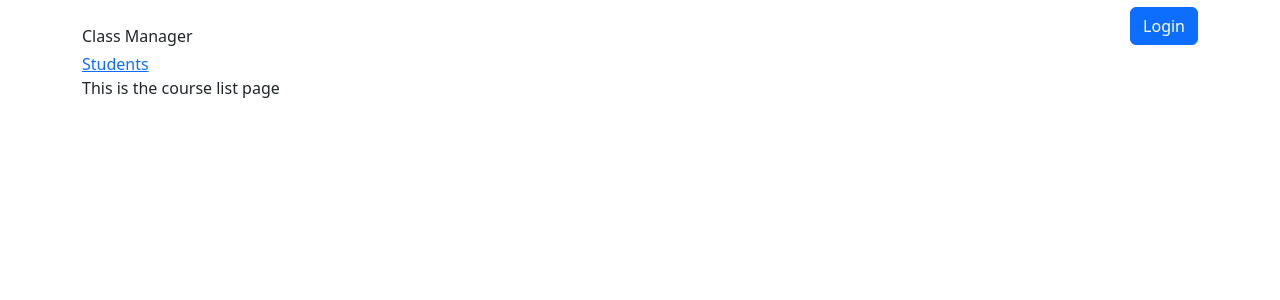
After one commit to HuiWenWeng/django_vue_project, a Django app: template class_manager/manager/templates/manager/course_list.html in a window 1280 px wide. The commit adds this page. Shown: the top 300 px of the page. Run offline with Django 4.2, Linux system fonts and the light colour scheme; the template is opened without the code that fills it, so the values that code supplies are empty.

Commit message:
list + detail views on Django

```diff
--- a/class_manager/core/templates/base.html
+++ b/class_manager/core/templates/base.html
@@ -20,7 +20,7 @@
             <div class="col-12">
                 <div class="row">
                     <div class="col-5 d-flex align-items-center pb-1"><br>
-                        Class Manager App
+                        Class Manager
                     </div>
                     <div class="col-7 d-flex align-items-center">
                         <div class="row" style="width: 110%">
@@ -29,7 +29,7 @@
                                         {% if user.is_authenticated %}
                                             <div class="row">
                                                 <div class="col-auto d-flex align-items-center">
-                                                    login: {{user.username}}
+                                                    Login: {{user.username}}
                                                 </div>
                                                 <div class="col-auto">
                                                     <form action="{{url_logout}}" method="post">
--- a/class_manager/manager/models.py
+++ b/class_manager/manager/models.py
@@ -17,9 +17,9 @@ class Course(models.Model):
 
 class Student(models.Model):
     name = models.CharField(max_length=50, unique=True)
-    osis = models.IntegerField(max_length=9, unique=True)
+    osis = models.IntegerField(unique=True)
     course = models.ManyToManyField(Course)
-    grade = models.SmallIntegerField(max_length=12, unique=True)
+    grade = models.SmallIntegerField(unique=True)
     gpa = models.FloatField()
 
     class Meta:
--- a/class_manager/manager/templates/manager/course_detail.html
+++ b/class_manager/manager/templates/manager/course_detail.html
@@ -3,7 +3,7 @@
 {% block content %}
 
     <div id="app">
-        <app></app>
+        <app>This is the course detail page</app>
     </div>
 
 {% endblock content %}
--- /dev/null
+++ b/class_manager/manager/templates/manager/course_list.html
@@ -0,0 +1,12 @@
+{% extends "base.html" %}
+
+{% block content %}
+<a href="{% url 'manager:student_list' %}">Students</a><br>
+
+This is the course list page
+
+{% for course in object_list %}
+    <a href="{% url 'manager:course_detail' course.id %}">{{ course.name }}</a>
+{% endfor %}
+
+{% endblock content %}
--- a/class_manager/manager/templates/manager/student_detail.html
+++ b/class_manager/manager/templates/manager/student_detail.html
@@ -3,7 +3,7 @@
 {% block content %}
 
     <div id="app">
-        <app></app>
+        <app>This is the student detail page</app>
     </div>
 
 {% endblock content %}
--- a/class_manager/manager/urls.py
+++ b/class_manager/manager/urls.py
@@ -5,5 +5,8 @@ from . import views
 app_name = "manager"
 
 urlpatterns = [
-    path("course/", views.CourseListView.as_view(), name="course_list"),
+    path("", views.CourseListView.as_view(), name="course_list"),
+    path("students", views.StudentListView.as_view(), name="student_list"),
+    path("course/<int:pk>", views.CourseDetailView.as_view(), name="course_detail"),
+    path("student/<int:pk>", views.StudentDetailView.as_view(), name="student_detail"),
 ]
--- a/class_manager/manager/views.py
+++ b/class_manager/manager/views.py
@@ -15,7 +15,7 @@ from django.http import HttpResponse, JsonResponse
 
 # Create your views here.
 
-### Course
+### Course ###
 class CourseListView(LoginRequiredMixin, ListView):
     model = Course
 
@@ -23,7 +23,7 @@ class CourseListView(LoginRequiredMixin, ListView):
 class CourseDetailView(DetailView):
     model = Course
 
-### Student
+### Student ###
 class StudentListView(LoginRequiredMixin, ListView):
     model = Student
 
--- a/log.txt
+++ b/log.txt
@@ -3,3 +3,6 @@
 
 04/11 - Hui Wen: Authentication completed, begin writing model
 04/11 - Calvin: Database design, created branch, begin connecting Vue to Django
+
+04/12 - Hui Wen: List view on the Django side is functional, working on display Detail from Vue's side
+04/12 - Calvin: Worked on displaying form from Vue
```
Also changed, not shown: class_manager/manager/templates/manager/student_list.html (added, +11 -0 lines), class_manager/manager/migrations/0001_initial.py (added).
